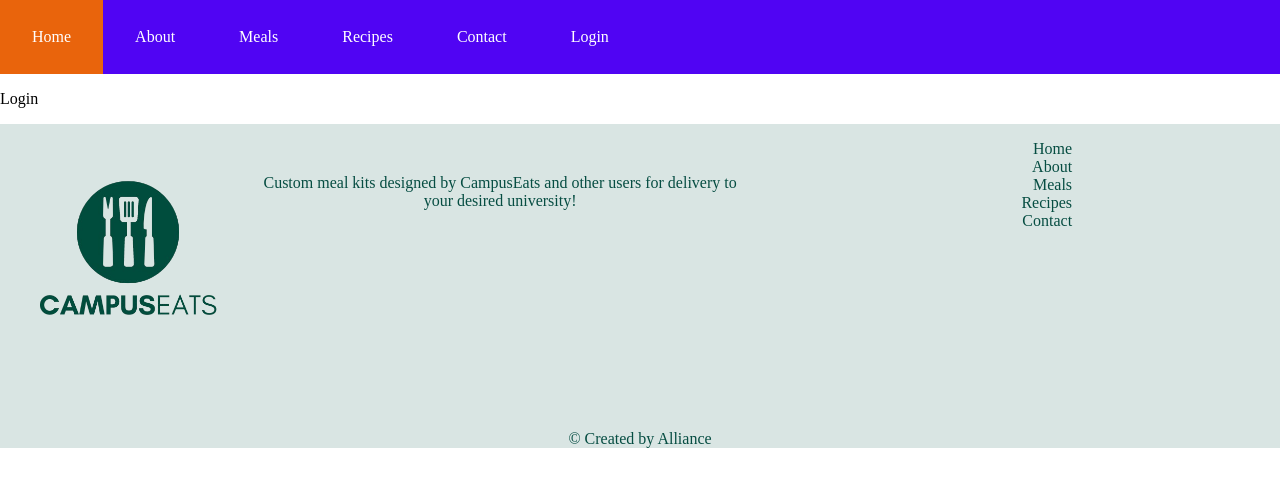
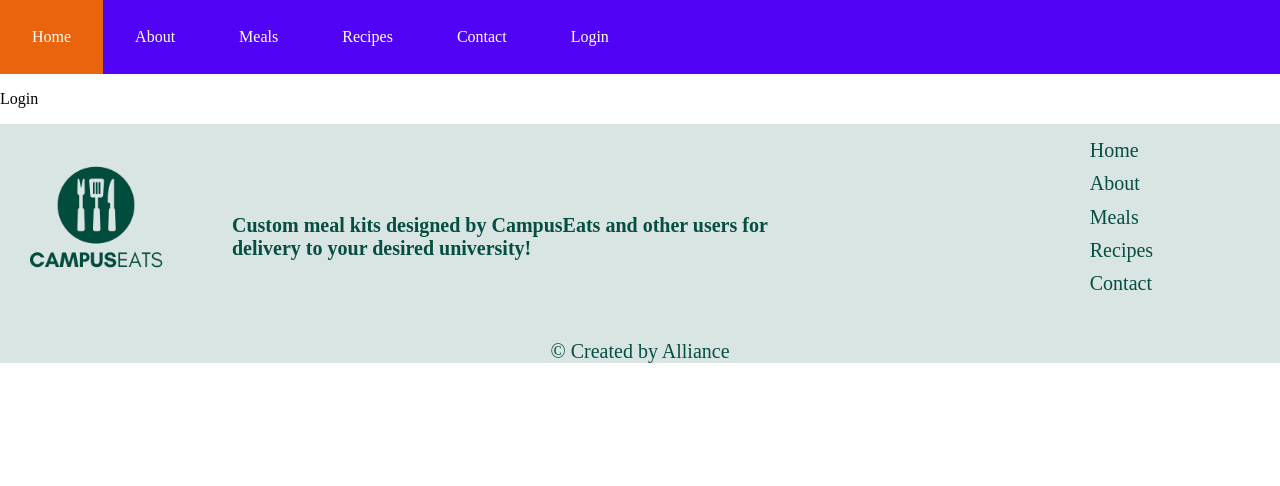
Before and after one commit to domozzzz/CampusEats, a React (Create React App) app: page /login in a window 1280 px wide. Shown: the top 486 px of the page. Built offline with nearby package versions, Linux system fonts and the light colour scheme.

Commit message:
Update footer

```diff
--- a/src/App.css
+++ b/src/App.css
@@ -43,28 +43,42 @@ footer .container {
   width: 100%;
 }
 
-footer .copyright {
-  margin-top: 0;
+footer .container {
+  display: flex;
+  width: 100%;
 }
 
+footer h3 {
+  color: #064D42;
+  padding: 40px;
+  text-align: justify;
+  margin-top: 50px;
+  text-align: left;
+  font-size: 20px;
+  width: 50%
+}
 
 footer p {
   color: #064D42;
   text-align: justify;
   position: relative;
   text-align: center;
-  margin-top: 50px;
+  font-size: 20px;
   margin-bottom: 0;
 }
 
 footer ul {
+  margin-top: 5px;
   text-align: right;
-  width: 50%
+  width: 40%
 }
 
 footer ul a {
   color: #064D42;
   text-decoration: none;
+  vertical-align: sub;
+  font-size: 20px;
+  margin-left: 100px;
 }
 
 h1 {
--- a/src/components/Footer.js
+++ b/src/components/Footer.js
@@ -7,8 +7,8 @@ export default function Footer() {
   return (
     <footer>
       <div class="container">
-        <img src={logo} alt="Avatar" style={{ width: "20%", height: "100%" }}></img>
-        <p>Custom meal kits designed by CampusEats and other users for delivery to your desired university!</p>
+        <img src={logo} alt="Avatar" style={{ width: "15%", height: "100%" }}></img>
+        <h3>Custom meal kits designed by CampusEats and other users for delivery to your desired university!</h3>
         <ul>
           <ul><Link to="/">
             <a href="/">Home</a>
```
